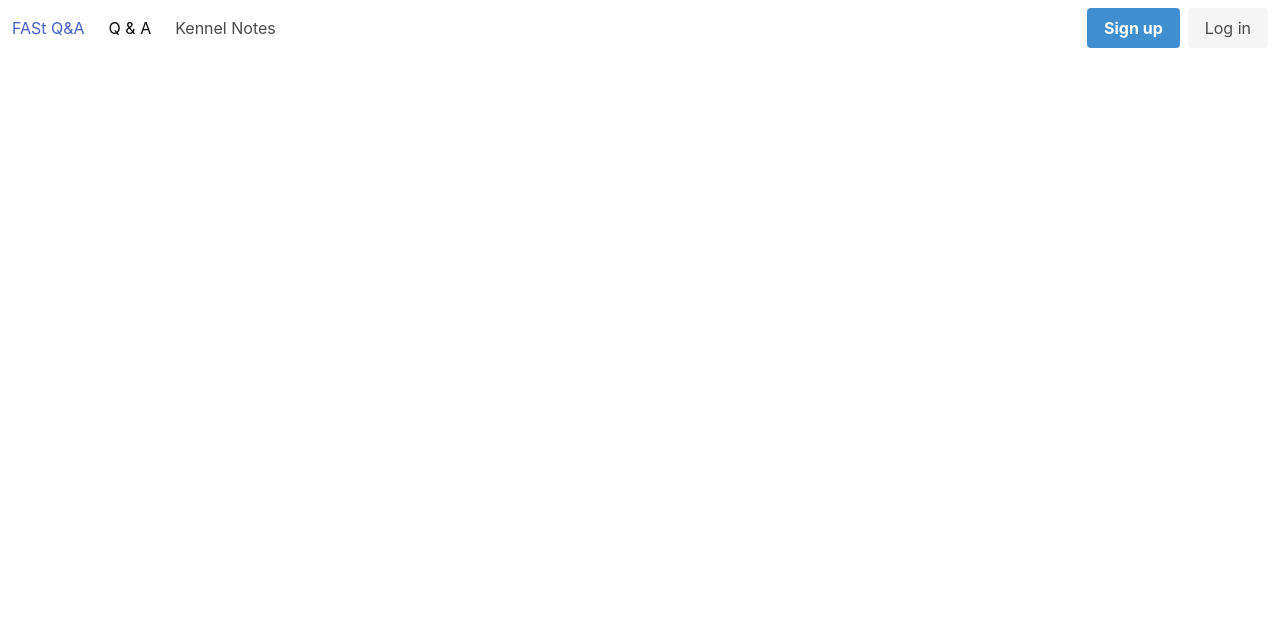
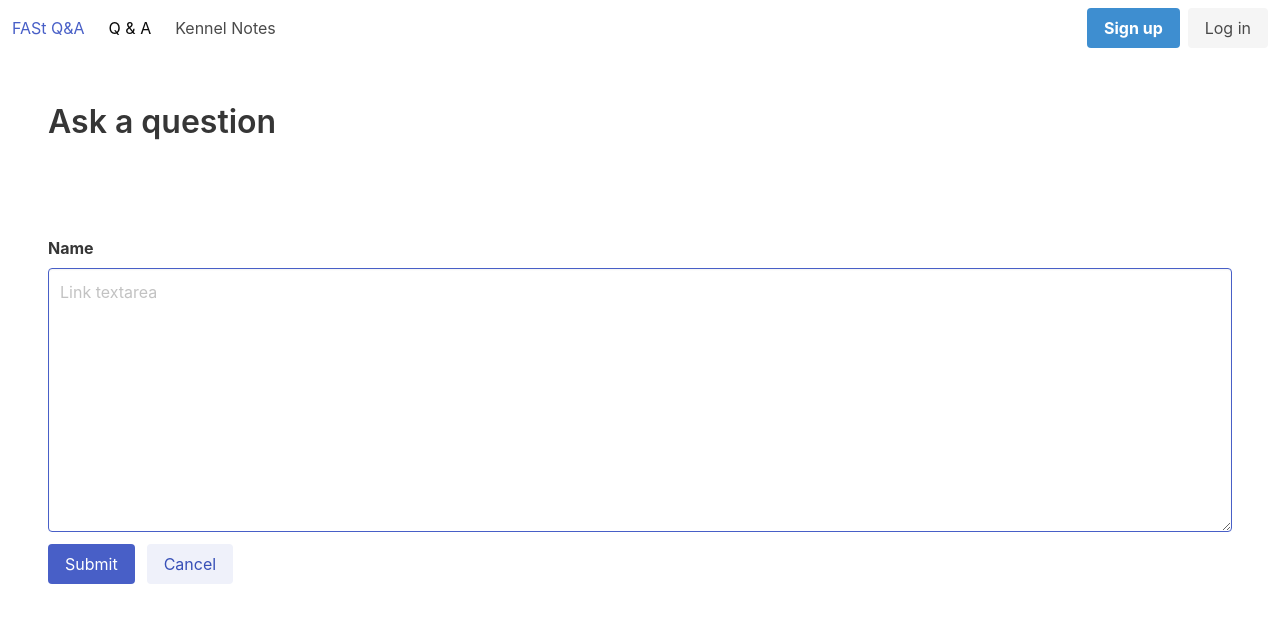
Before and after one commit to ekelseya/ekelseya.github.io, a plain HTML site: page post-question/index.html in a window 1280 px wide. Drawn offline with nearby package versions, Linux system fonts and the light colour scheme.

Commit message:
Add form controls

```diff
--- a/post-question/index.html
+++ b/post-question/index.html
@@ -42,6 +42,24 @@
         </div>
         </nav>
 
-
+        <div class="section">
+            <h1 class="title">Ask a question</h1>
+        </div>
+        <div class="section">
+            <div class="field">
+                <label class="label">Name</label>
+                <div class="control">
+                    <textarea class="textarea is-link" rows="10" placeholder="Link textarea"></textarea>
+                </div>
+            </div>
+            <div class="field is-grouped">
+                <div class="control">
+                  <button class="button is-link">Submit</button>
+                </div>
+                <div class="control">
+                  <button class="button is-link is-light">Cancel</button>
+                </div>
+            </div>
+        </div>
   </body>
 </html>
```
